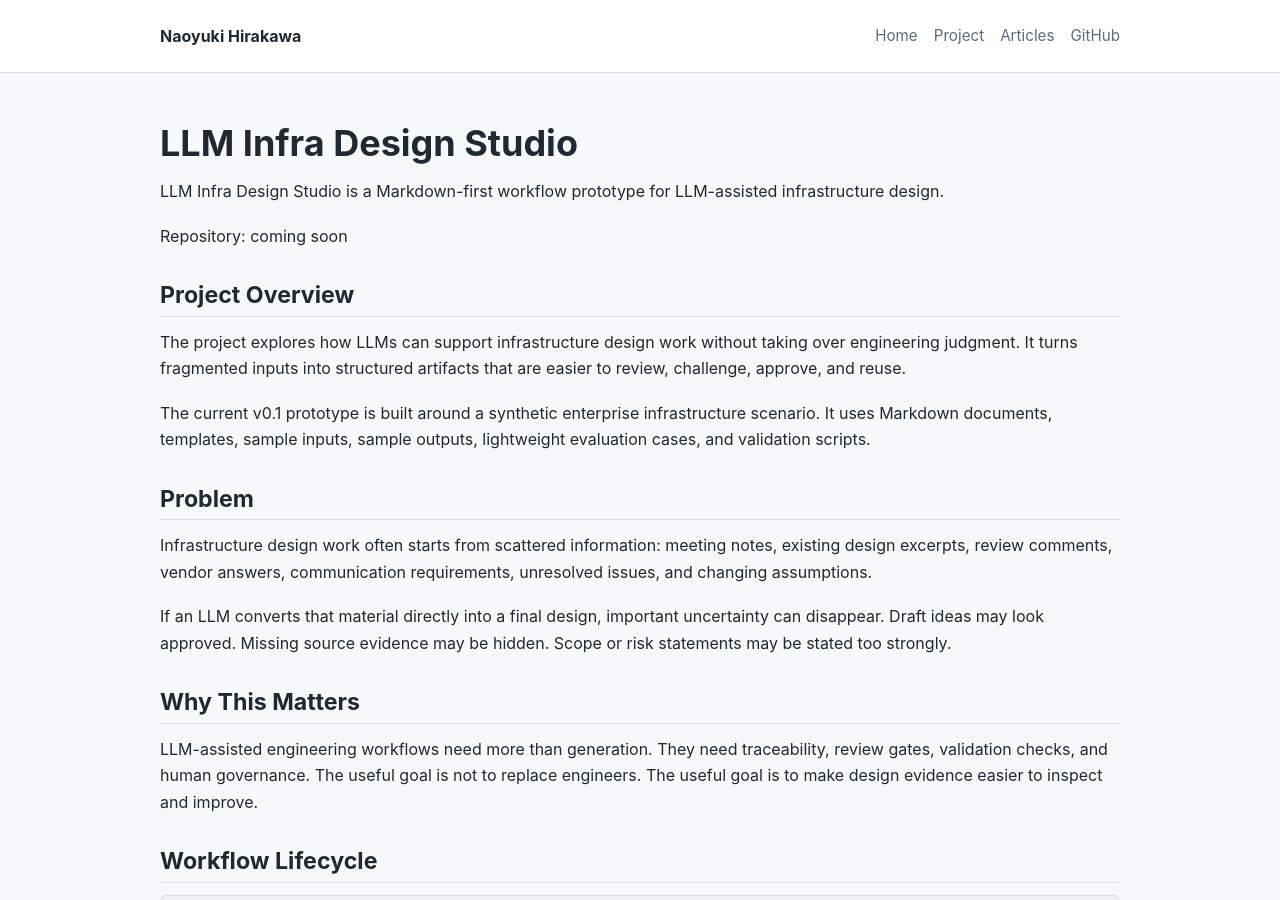
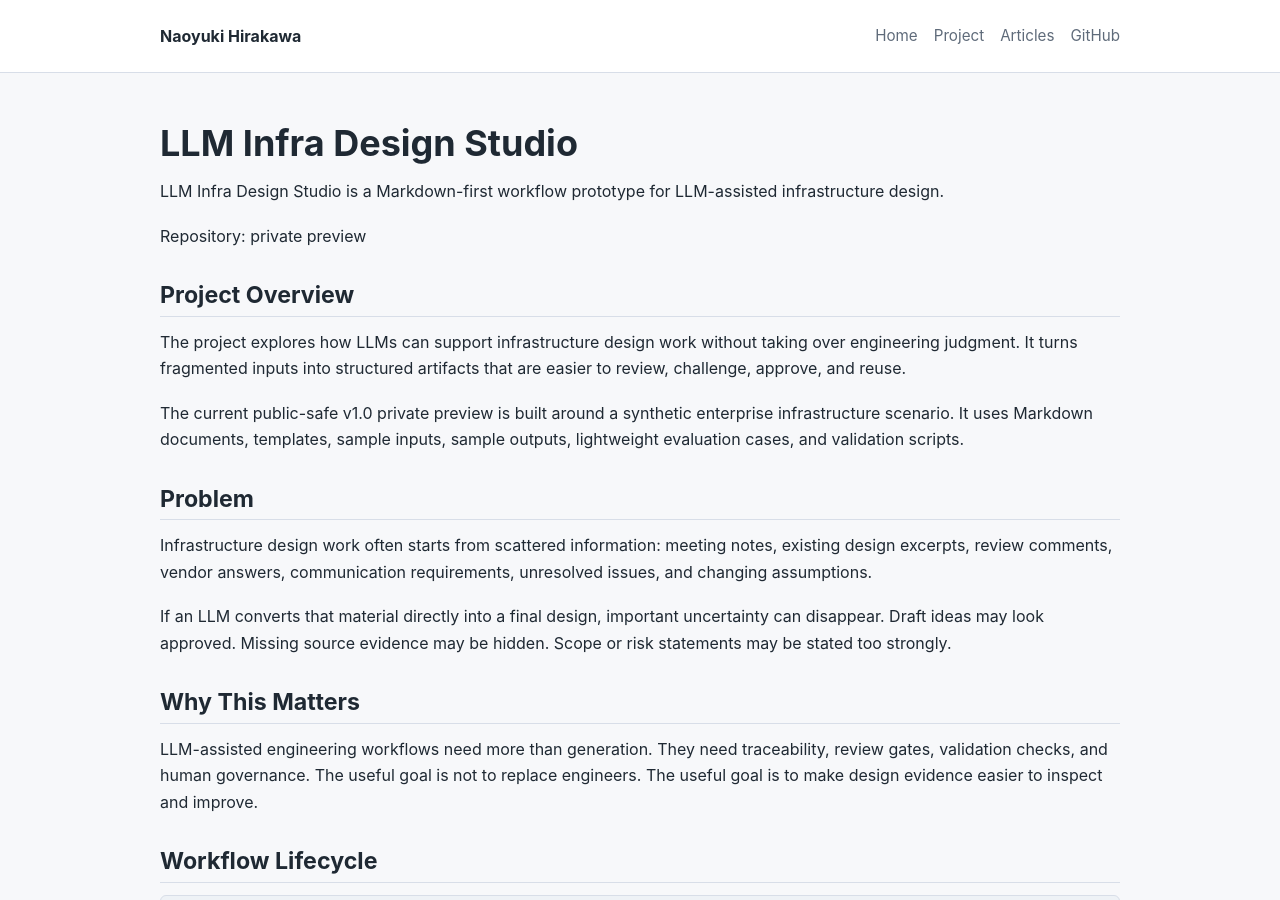
Before and after one commit to rakawa0825/rakawa0825.github.io, a Jekyll site: the page built from projects/llm-infra-design-studio.md, in a window 1280 px wide and 900 px high. Built offline with Jekyll 4.4.1, drawn with Linux system fonts in a browser that asks for light colours; some of the changed text lies outside the part shown.

Commit message:
Update portfolio for v1.0 private preview

```diff
--- a/projects/llm-infra-design-studio.md
+++ b/projects/llm-infra-design-studio.md
@@ -8,13 +8,13 @@ description: Markdown-first workflow prototype for LLM-assisted infrastructure d
 
 LLM Infra Design Studio is a Markdown-first workflow prototype for LLM-assisted infrastructure design.
 
-Repository: coming soon
+Repository: private preview
 
 ## Project Overview
 
 The project explores how LLMs can support infrastructure design work without taking over engineering judgment. It turns fragmented inputs into structured artifacts that are easier to review, challenge, approve, and reuse.
 
-The current v0.1 prototype is built around a synthetic enterprise infrastructure scenario. It uses Markdown documents, templates, sample inputs, sample outputs, lightweight evaluation cases, and validation scripts.
+The current public-safe v1.0 private preview is built around a synthetic enterprise infrastructure scenario. It uses Markdown documents, templates, sample inputs, sample outputs, lightweight evaluation cases, and validation scripts.
 
 ## Problem
 
@@ -65,7 +65,7 @@ The LLM's role is to structure information, surface contradictions, draft review
 
 ## Current Status
 
-v0.1 is a local Markdown-first prototype with:
+v1.0 private preview is a local Markdown-first prototype with:
 
 - README and docs for public explanation.
 - Synthetic samples and templates.
```
Also changed, not shown: index.md (+2 -2 lines).
